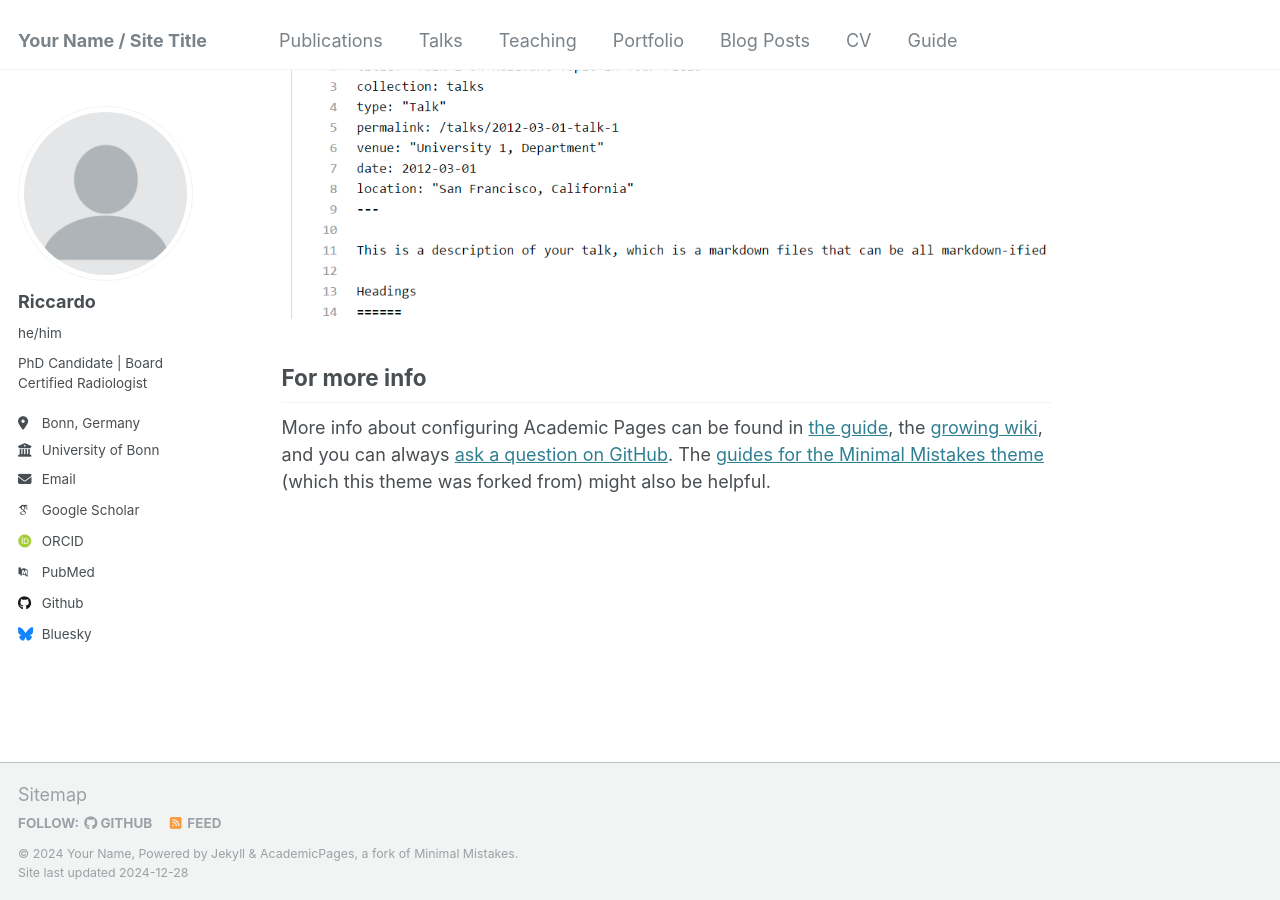
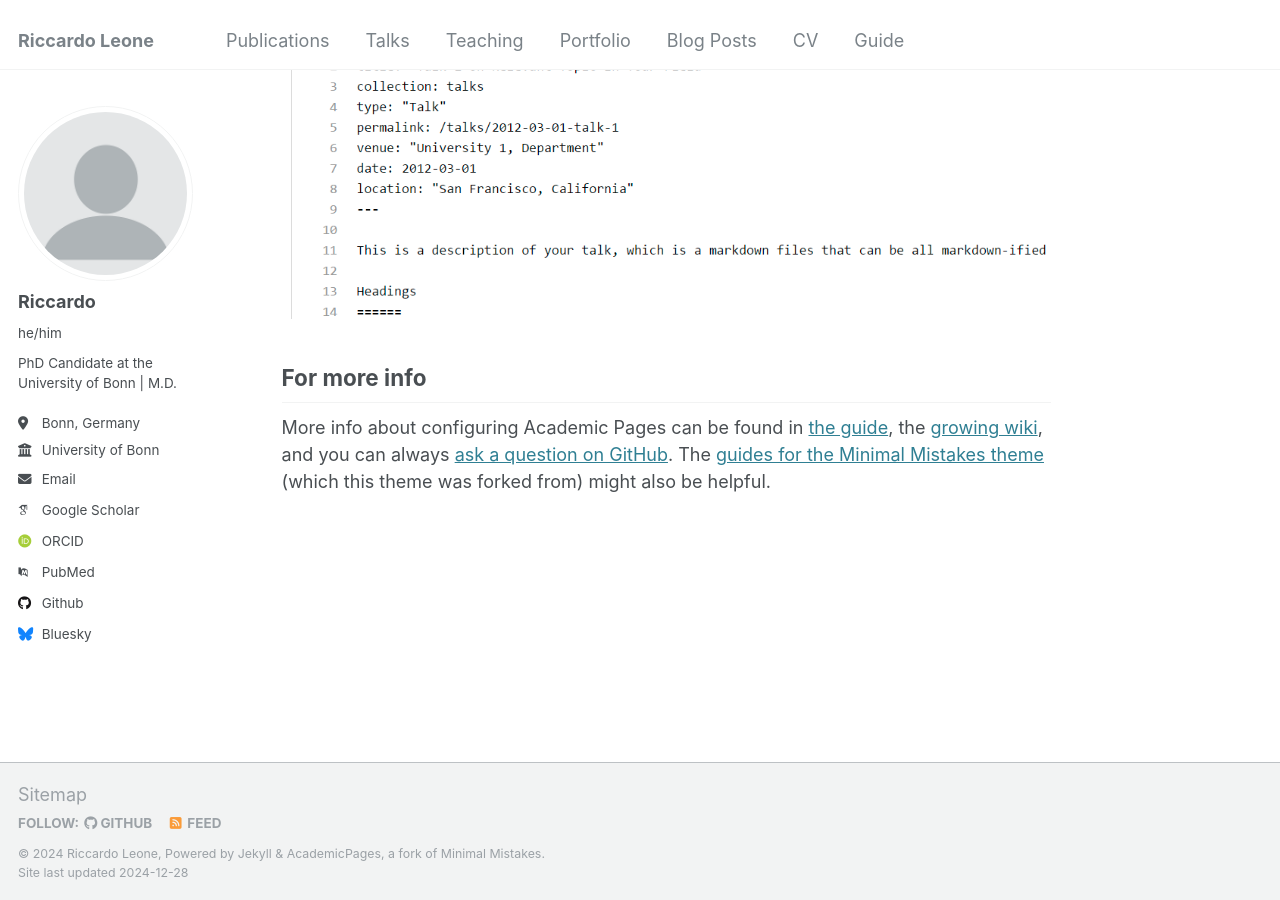
Before and after one commit to riccardoleone1991/riccardoleone1991.github.io, a Jekyll site: the page built from _pages/about.md, in a window 1280 px wide and 900 px high, scrolled down 2643 px. Built offline with Jekyll 4.4.1, drawn with Linux system fonts in a browser that asks for light colours; some web fonts are replaced.

Commit message:
Update _config.yml
test

```diff
--- a/_config.yml
+++ b/_config.yml
@@ -8,9 +8,9 @@
 
 # Basic Site Settings
 locale                   : "en-US"
-title                    : "Your Name / Site Title"
+title                    : "Riccardo Leone"
 title_separator          : "-"
-name                     : &name "Your Name"
+name                     : &name "Riccardo Leone"
 description              : &description "personal description"
 url                      : https://academicpages.github.io # the base hostname & protocol for your site e.g. "https://[your GitHub username].github.io"
 baseurl                  : "" # the subpath of your site, e.g. "/blog"
@@ -24,7 +24,7 @@ author:
   avatar           : "profile.png"
   name             : "Riccardo"
   pronouns         : "he/him"
-  bio              : "PhD Candidate | Board Certified Radiologist"
+  bio              : "PhD Candidate at the University of Bonn | M.D."
   location         : "Bonn, Germany"
   employer         : "University of Bonn"
   uri              : # URL
```
